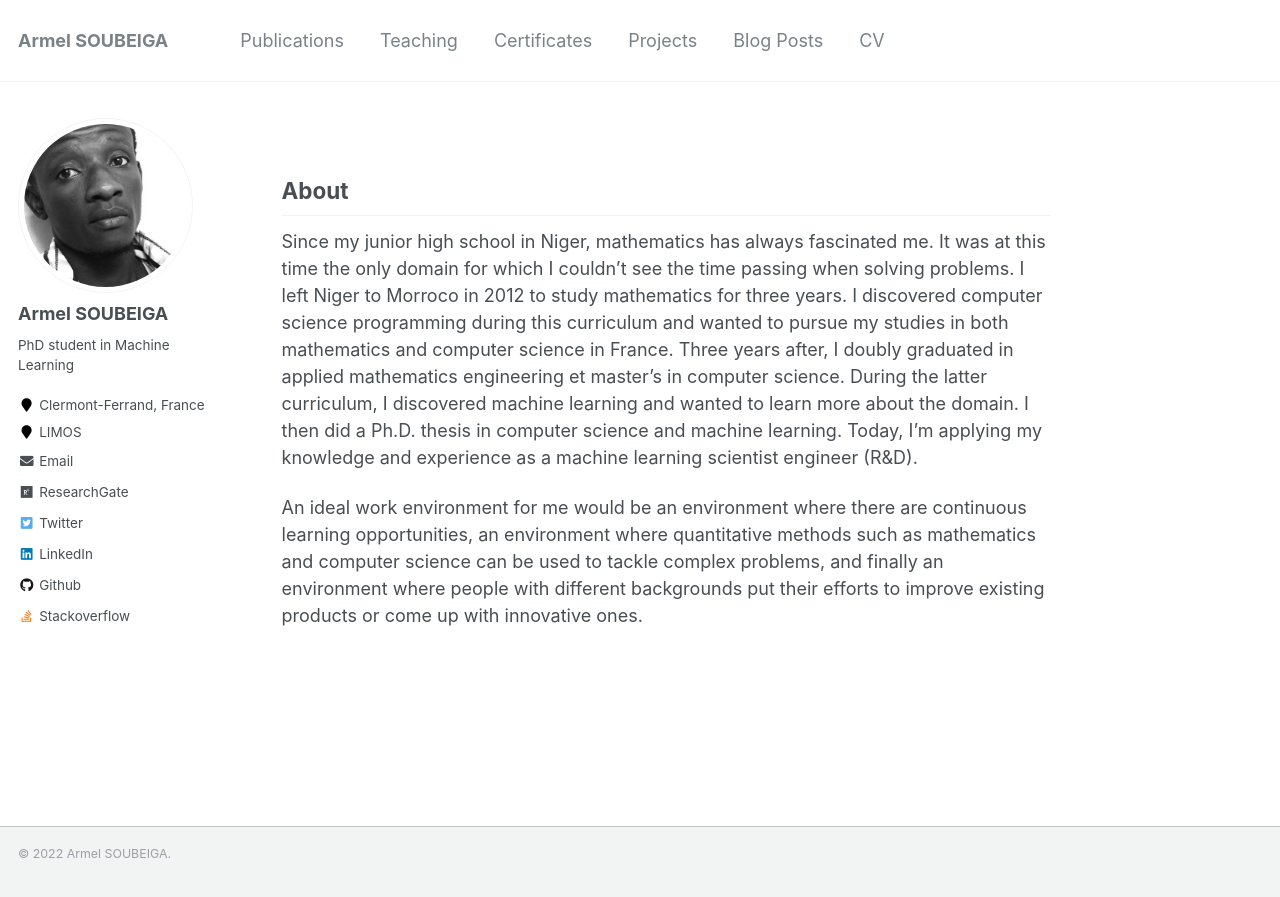
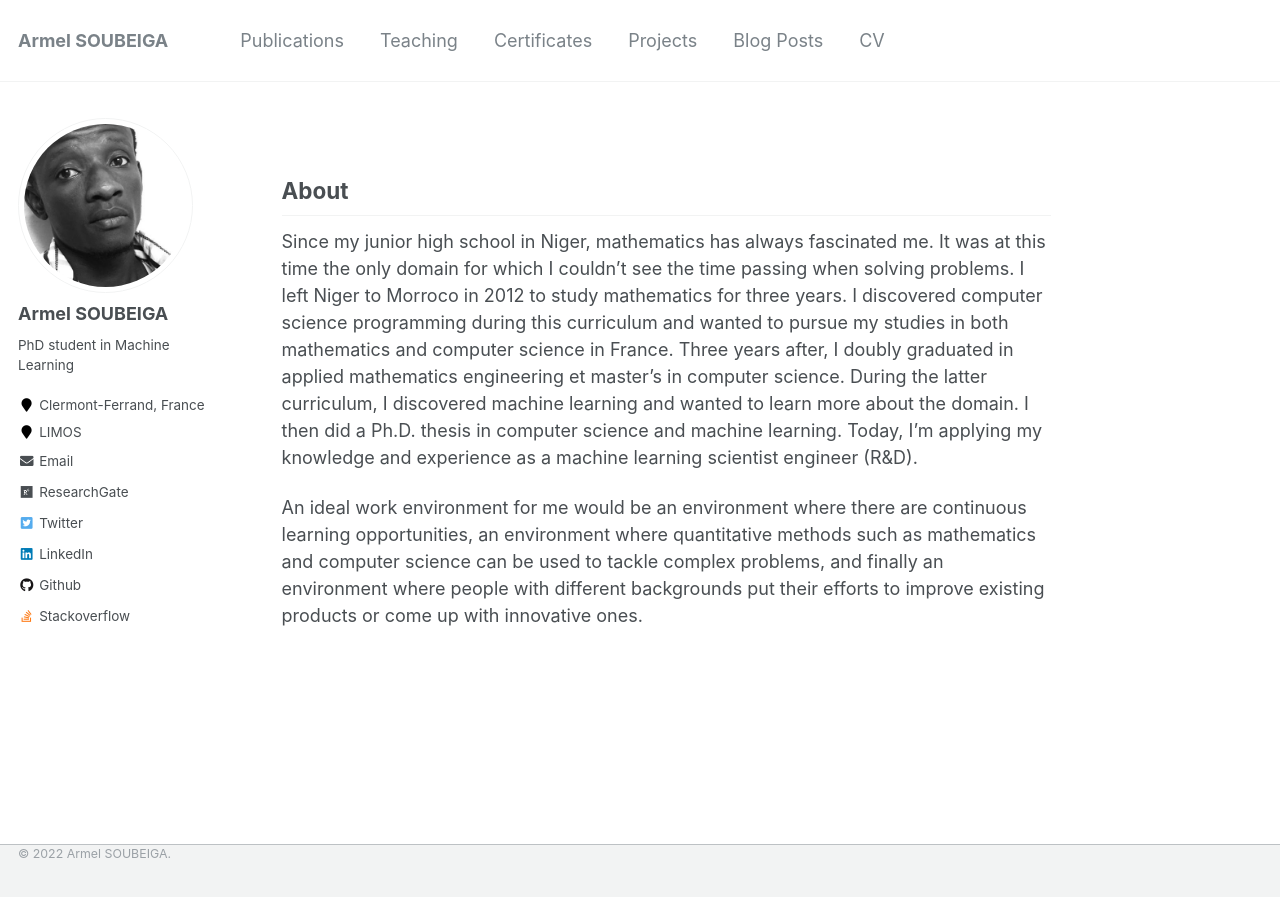
Before and after one commit to armelsoubeiga/neweb, a Jekyll site: the page built from _pages/about.md, in a window 1280 px wide. Shown: the top 897 px of the page. Built offline with Jekyll 4.4.1, drawn with Linux system fonts in a browser that asks for light colours.

Commit message:
Update _footer.scss

```diff
--- a/_sass/_footer.scss
+++ b/_sass/_footer.scss
@@ -4,7 +4,7 @@
 
 .page__footer {
   @include clearfix;
-  float: left;
+  float: center;
   margin-left: 0;
   margin-right: 0;
   width: 100%;
@@ -14,7 +14,7 @@
   bottom: 0em;
   height: auto;
   /* sticky footer fix end */
-  margin-top: 1em;
+  margin-top: 0em;
   color: mix(#fff, $gray, 25%);
   -webkit-animation: intro 0.3s both;
           animation: intro 0.3s both;
@@ -27,7 +27,7 @@
     @include clearfix;
     margin-left: auto;
     margin-right: auto;
-    margin-top: 1em;
+    margin-top: 0em;
     max-width: 100%;
     padding: 0 1em 2em;
 
```
